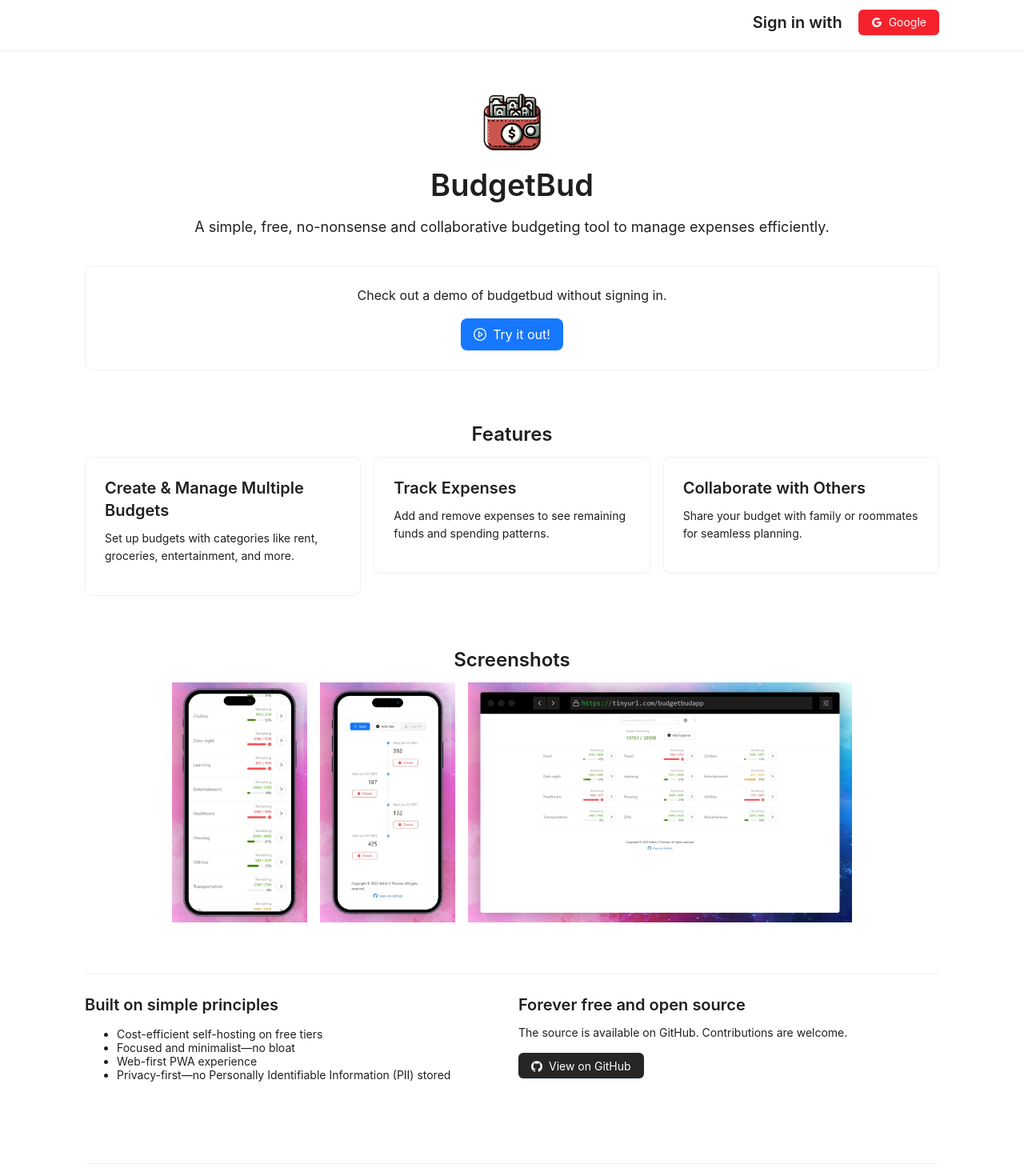
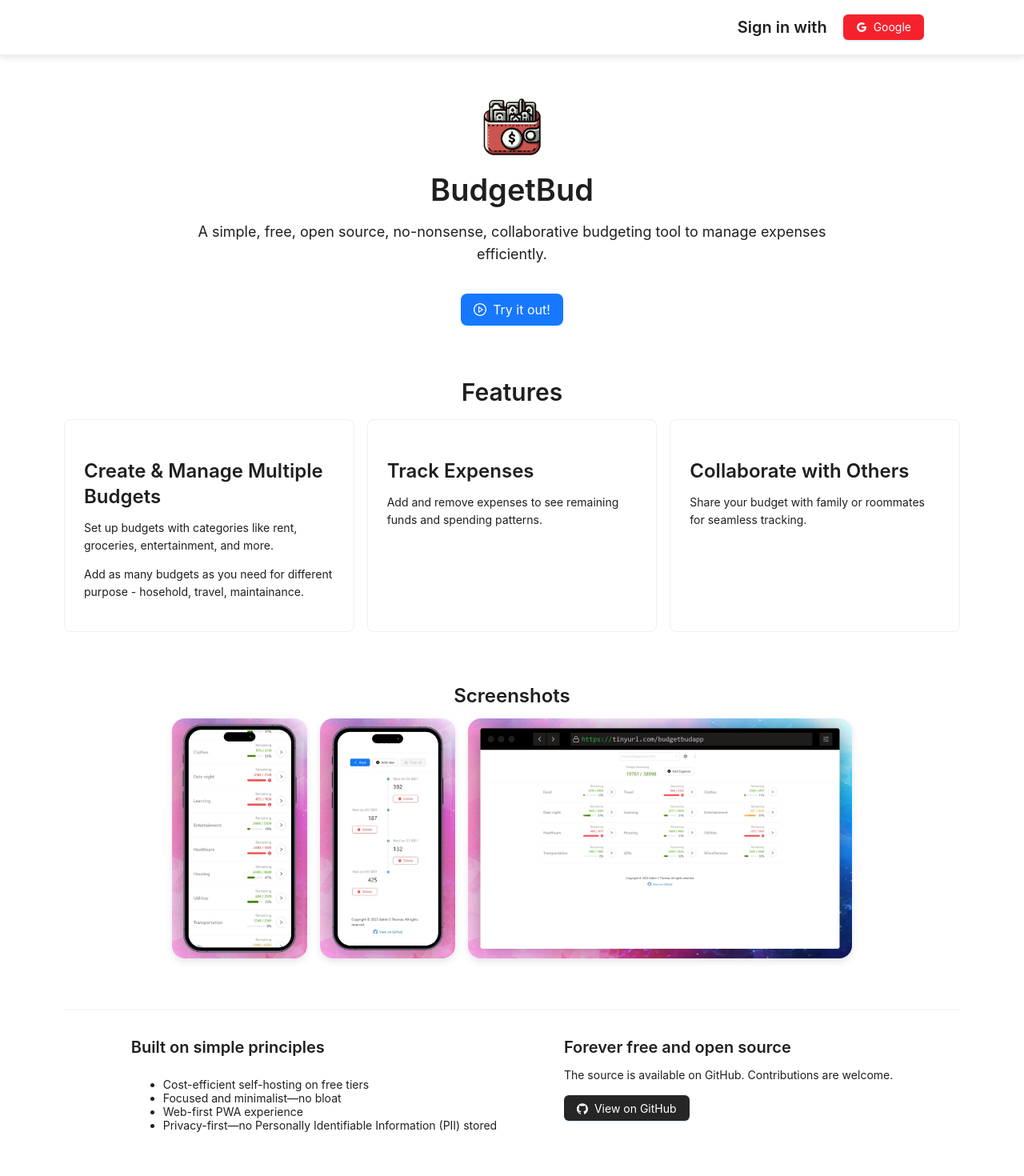
Before and after one commit to ParadoxZero/budgetbud, a React (Vite) app: page / in a window 1280 px wide. Shown: the top 1470 px of the page at 80% size. Built offline with nearby package versions, Linux system fonts and the light colour scheme.

Commit message:
Update home / landing page

```diff
--- a/ui/home.tsx
+++ b/ui/home.tsx
@@ -18,7 +18,7 @@
  * The source is available at: https://github.com/ParadoxZero/budgetbud
  */
 
-import React, { useEffect, useState } from "react";
+import React from "react";
 import ReactDOM from "react-dom/client";
 
 import "./main.css";
@@ -27,7 +27,6 @@
   GithubOutlined,
   GoogleOutlined,
   LeftOutlined,
-  LoadingOutlined,
   PlayCircleOutlined,
   RightOutlined,
 } from "@ant-design/icons";
@@ -36,7 +35,7 @@
 
 function SignInButtons({ compact = false }: { compact?: boolean }) {
   return (
-    <Flex align="center" wrap  gap={10}>
+    <Flex align="center" wrap gap={10}>
       <Typography.Title level={4} style={{ margin: 10 }}>Sign in with</Typography.Title>
       <Flex gap={10} >
         <Button
@@ -75,7 +74,7 @@
               <img src="/logo.png" alt="BudgetBud logo" width={80} height={80} />
               <Typography.Title level={1} style={{ margin: 0 }}>BudgetBud</Typography.Title>
               <Typography.Paragraph style={{ fontSize: 18, maxWidth: 800 }}>
-                A simple, free, no-nonsense and collaborative budgeting tool to manage expenses efficiently.
+                A simple, free, open source, no-nonsense, collaborative budgeting tool to manage expenses efficiently.
               </Typography.Paragraph>
             </Flex>
           </div>
@@ -83,12 +82,7 @@
 
         {/* Demo CTA */}
         <div className="demo-section">
-          <div className="container">
-            <Card className="demo-card" bordered>
-              <Flex gap={16} align="center" justify="space-evenly" wrap vertical>
-                <Typography.Text style={{ fontSize: 16 }}>
-                  Check out a demo of budgetbud without signing in.
-                </Typography.Text>
+          <Flex className="container" justify="center" align="center">
             <Button
               type="primary"
               size="large"
@@ -98,36 +92,37 @@
               Try it out!
             </Button>
           </Flex>
-            </Card>
-          </div>
         </div>
 
         {/* Features */}
         <div className="features">
           <div className="container">
-            <Typography.Title level={3} style={{ textAlign: "center" }}>Features</Typography.Title>
+            <Typography.Title level={2} style={{ textAlign: "center" }}>Features</Typography.Title>
             <Row gutter={[16, 16]}>
               <Col xs={24} md={8}>
-                <Card hoverable>
-                  <Typography.Title level={4} style={{ marginTop: 0 }}>Create & Manage Multiple Budgets</Typography.Title>
+                <Card hoverable style={{ height: '100%' }}>
+                  <Typography.Title level={3} >Create & Manage Multiple Budgets</Typography.Title>
                   <Typography.Paragraph>
                     Set up budgets with categories like rent, groceries, entertainment, and more.
+                  </Typography.Paragraph>
+                  <Typography.Paragraph>
+                    Add as many budgets as you need for different purpose - hosehold, travel, maintainance.
                   </Typography.Paragraph>
                 </Card>
               </Col>
               <Col xs={24} md={8}>
-                <Card hoverable>
-                  <Typography.Title level={4} style={{ marginTop: 0 }}>Track Expenses</Typography.Title>
+                <Card hoverable style={{ height: '100%' }}>
+                  <Typography.Title level={3}>Track Expenses</Typography.Title>
                   <Typography.Paragraph>
                     Add and remove expenses to see remaining funds and spending patterns.
                   </Typography.Paragraph>
                 </Card>
               </Col>
               <Col xs={24} md={8}>
-                <Card hoverable>
-                  <Typography.Title level={4} style={{ marginTop: 0 }}>Collaborate with Others</Typography.Title>
+                <Card hoverable style={{ height: '100%' }}>
+                  <Typography.Title level={3}>Collaborate with Others</Typography.Title>
                   <Typography.Paragraph>
-                    Share your budget with family or roommates for seamless planning.
+                    Share your budget with family or roommates for seamless tracking.
                   </Typography.Paragraph>
                 </Card>
               </Col>
@@ -164,18 +159,21 @@
                   src="/mobile1.png"
                   alt="BudgetBud mobile screenshot 1"
                   height={300}
+                  className="screenshot-image"
                 />
                 <Image
                   key={1}
                   src="/mobile2.png"
                   alt="BudgetBud mobile screenshot 2"
                   height={300}
+                  className="screenshot-image"
                 />
                 <Image
                   key={2}
                   src="/desktop1.png"
                   alt="BudgetBud desktop screenshot"
                   height={300}
+                  className="screenshot-image"
                 />
               </Flex>
             </Image.PreviewGroup>
@@ -186,27 +184,39 @@
         <div className="about">
           <div className="container">
             <Divider />
-            <Row gutter={[16, 16]}>
-              <Col xs={24} md={12}>
-                  <Typography.Title level={4} style={{ marginTop: 0 }}>Built on simple principles</Typography.Title>
+            <Flex wrap justify="space-evenly" style={{ marginTop: "2rem" }}>
+              <Flex vertical>
+                <Typography.Title level={4} style={{ marginTop: 0 }}>
+                  Built on simple principles
+                </Typography.Title>
                 <ul>
                   <li>Cost-efficient self-hosting on free tiers</li>
                   <li>Focused and minimalist—no bloat</li>
                   <li>Web-first PWA experience</li>
                   <li>Privacy-first—no Personally Identifiable Information (PII) stored</li>
                 </ul>
-              </Col>
-              <Col xs={24} md={12}>
-                  <Typography.Title level={4} style={{ marginTop: 0 }}>Forever free and open source</Typography.Title>
+              </Flex>
+
+              <Flex vertical >
+                <Typography.Title level={4} style={{ marginTop: 0 }}>
+                  Forever free and open source
+                </Typography.Title>
                 <Typography.Paragraph>
                   The source is available on GitHub. Contributions are welcome.
                 </Typography.Paragraph>
                 <Space>
-                    <Button type="primary" style={{ backgroundColor: "#262626" }}
-                      href="https://github.com/ParadoxZero/budgetbud" target="_blank" icon={<GithubOutlined />}>View on GitHub</Button>
+                  <Button
+                    type="primary"
+                    style={{ backgroundColor: "#262626" }}
+                    href="https://github.com/ParadoxZero/budgetbud"
+                    target="_blank"
+                    icon={<GithubOutlined />}
+                  >
+                    View on GitHub
+                  </Button>
                 </Space>
-              </Col>
-            </Row>
+              </Flex>
+            </Flex>
           </div>
         </div>
       </Content>
--- a/ui/main.css
+++ b/ui/main.css
@@ -55,7 +55,8 @@
 }
 
 .container {
-  max-width: 1100px;
+  width: 90%;
+  height: 100%;
   margin: 0 auto;
   padding: 0 16px;
 }
@@ -66,13 +67,15 @@
   z-index: 10;
   background: rgba(255, 255, 255, 0.7);
   backdrop-filter: blur(6px);
-  border-bottom: 1px solid #f0f0f0;
+  border-bottom: 2px solid #f0f0f0;
+  box-shadow: 0 2px 8px rgba(0, 0, 0, 0.1);
+  height: 5em;
 }
 
 .signin-area {
-  display: flex;
-  align-items: center;
-  min-height: 56px;
+  /* display: flex; */
+  /* align-items: center; */
+  /* min-height: 56px; */
 }
 
 .signin-inner {
@@ -134,6 +137,11 @@
   );
 }
 
+.screenshot-image {
+  border-radius: 16px;
+  box-shadow: 0 4px 8px rgba(0, 0, 0, 0.1);
+}
+
 .about {
   padding: 16px 0 48px;
 }
```
Also changed, not shown: 1 other file (tests, documents, lock files or other folders). Lines whose indentation alone changed are shown as unchanged.
